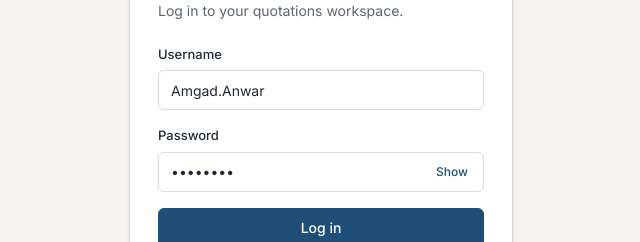
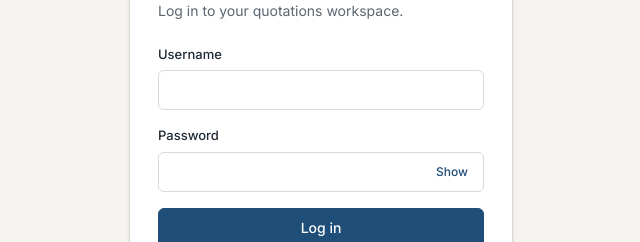
Before and after one commit to Technocom-Polyurethanes/Sales-Portal-Frontend, a React (Vite) app: page / in a window 1280 px wide. Shown: the part 290-532 px from the top of the page, without its empty margins (319-959 px from the left). Built offline with nearby package versions, Linux system fonts and the light colour scheme.

Commit message:
fix(B12): remove defaults, add sign out, fix wordmark

```diff
--- a/src/app/layout/LoginScreen.tsx
+++ b/src/app/layout/LoginScreen.tsx
@@ -14,8 +14,8 @@ export type LoginScreenProps = {
 
 export default function LoginScreen({ onLogin }: LoginScreenProps) {
   const { t, language, toggleLanguage } = useTranslation()
-  const [username, setUsername] = useState("Amgad.Anwar")
-  const [password, setPassword] = useState("password")
+  const [username, setUsername] = useState("")
+  const [password, setPassword] = useState("")
   const [showPassword, setShowPassword] = useState(false)
   const [error, setError] = useState<string | undefined>(undefined)
   const [loading, setLoading] = useState(false)
--- a/src/app/layout/Sidebar.tsx
+++ b/src/app/layout/Sidebar.tsx
@@ -4,6 +4,7 @@ import { NAV_ITEMS } from "../navigation"
 import { useTranslation } from "../../i18n/I18nProvider"
 import Icon from "../../components/ui/Icon"
 import Wordmark from "../../components/ui/Wordmark"
+import Button from "../../components/ui/Button"
 import { useSession } from "../../features/account/hooks/useSession"
 
 export type SidebarProps = {
@@ -18,7 +19,7 @@ export default function Sidebar({
   offersCount,
 }: SidebarProps) {
   const { t } = useTranslation()
-  const { user } = useSession()
+  const { user, signOut } = useSession()
 
   return (
     <aside className="flex h-full w-60 flex-col border-e border-line bg-surface">
@@ -82,11 +83,11 @@ export default function Sidebar({
           className="flex items-center gap-3 rounded-md px-2 py-2 transition-colors hover:bg-page"
         >
           <span className="flex h-9 w-9 items-center justify-center rounded-full bg-primary-soft text-xs font-semibold text-primary">
-            {user?.initials ?? "AA"}
+            {user?.initials ?? ""}
           </span>
           <span className="min-w-0 flex-1">
             <span className="block truncate text-sm font-medium text-ink">
-              {user?.name ?? "Amgad Anwar"}
+              {user?.name ?? ""}
             </span>
             <span className="block truncate text-xs text-muted">
               {t("shell.salesTeam")}
--- a/src/components/ui/Wordmark.tsx
+++ b/src/components/ui/Wordmark.tsx
@@ -15,6 +15,6 @@ export default function Wordmark({
   className = "",
 }: WordmarkProps) {
   return (
-    <span className={`inline-flex items-center gap-1 font-bold tracking-tight text-ink ${SIZES[size]} ${className}`}> Sales Portal </span>
+    <span className={`inline-flex items-center gap-1 font-bold tracking-tight text-ink ${SIZES[size]} ${className}`}>Sales Portal</span>
   )
 }
```
